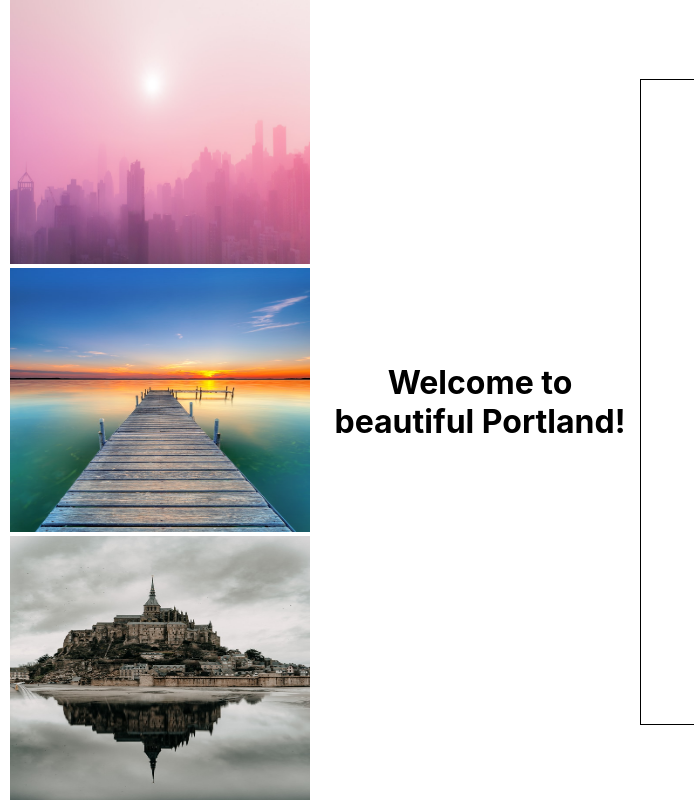
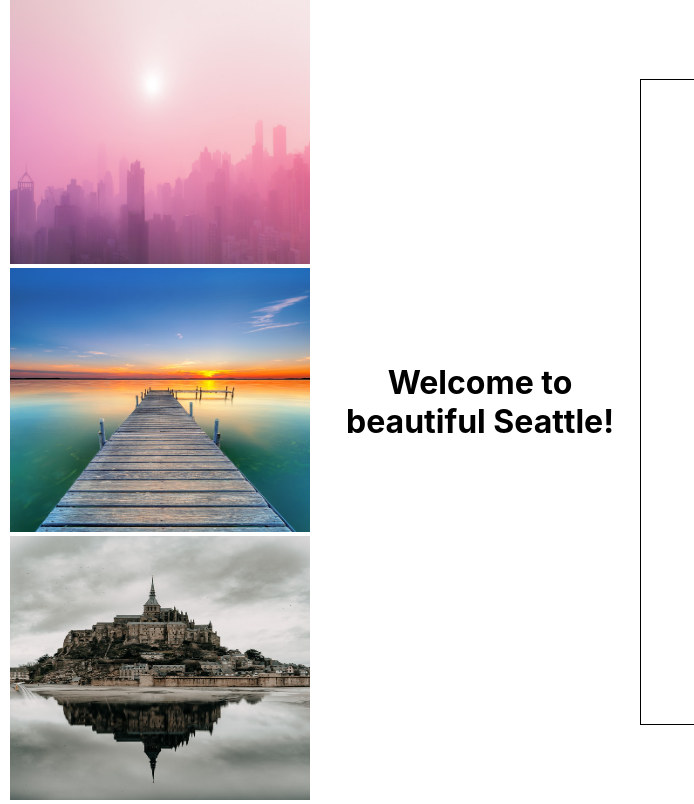
Before and after one commit to Kyra-christensen/half-baked-city-builder-react, a React (Create React App) app: page / in a window 1280 px wide. Shown: the whole page, without its empty margins (0-694 px from the left). Built offline with nearby package versions, Linux system fonts and the light colour scheme.

Commit message:
added state for the city name and dynamically updated the city name using state in the H1 tag

```diff
--- a/src/App.js
+++ b/src/App.js
@@ -15,6 +15,7 @@ function App() {
   const [waterfrontId, setWaterfrontId] = useState(1);
   const [castleId, setCastleId] = useState(1);
   // you'll need to track a city name, which starts as the city name of your choice.
+  const [cityName, setCityName] = useState('Seattle');
   // finally, you'll need an array of slogans, which could start out as ['The City of Excellence'] for example
 
   return (
@@ -26,7 +27,7 @@ function App() {
         castleId={castleId} />
       <h1>
         {/* dynamically update the city name here using state */}
-        Welcome to beautiful Portland!
+        Welcome to beautiful {cityName}!
       </h1>
       <div className='bottom'>
         {/* here, the CityNameInput component takes in the setCityName state handler function */}
```
